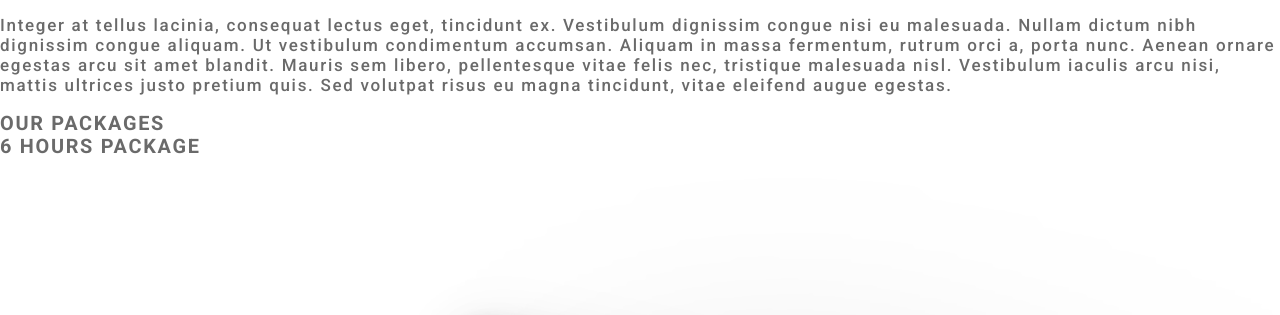
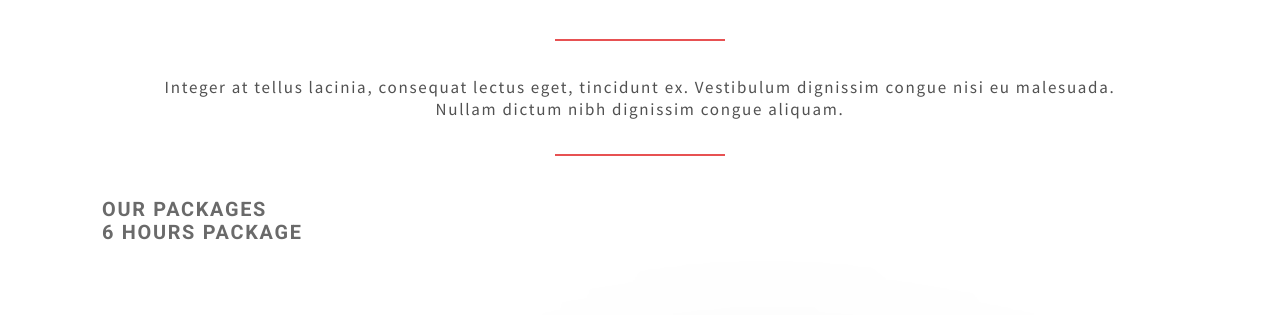
Before and after one commit to Dianac182/brochures-task-globuzzer, a plain HTML site: page index.html in a window 1280 px wide. Shown: the part 406-721 px from the top of the page. Drawn offline with Linux system fonts and the light colour scheme.

Commit message:
feat: style the description setion

```diff
--- a/index.html
+++ b/index.html
@@ -7,6 +7,7 @@
 		<title>Globuzzer</title>
 		<link href="https://fonts.googleapis.com/css?family=Roboto:400,500,700,900" rel="stylesheet">
 		<link rel="stylesheet" href="https://use.fontawesome.com/releases/v5.1.0/css/all.css" integrity="sha384-lKuwvrZot6UHsBSfcMvOkWwlCMgc0TaWr+30HWe3a4ltaBwTZhyTEggF5tJv8tbt" crossorigin="anonymous">
+		<link href="https://fonts.googleapis.com/css?family=Source+Sans+Pro" rel="stylesheet">
 		<link rel="stylesheet" type="text/css" href="style.css">
   </head>
 	<body>
@@ -47,7 +48,9 @@
 		<main>
 			<section class="content">
 				<section class="description">
-					<p>Integer at tellus lacinia, consequat lectus eget, tincidunt ex. Vestibulum dignissim congue nisi eu malesuada. Nullam dictum nibh dignissim congue aliquam. Ut vestibulum condimentum accumsan. Aliquam in massa fermentum, rutrum orci a, porta nunc. Aenean ornare egestas arcu sit amet blandit. Mauris sem libero, pellentesque vitae felis nec, tristique malesuada nisl. Vestibulum iaculis arcu nisi, mattis ultrices justo pretium quis. Sed volutpat risus eu magna tincidunt, vitae eleifend augue egestas.</p>
+					<hr>
+					<p>Integer at tellus lacinia, consequat lectus eget, tincidunt ex. Vestibulum dignissim congue nisi eu malesuada. Nullam dictum nibh dignissim congue aliquam.</p>
+					<hr>
 				</section>
 
 				<section class="packages">
--- a/style.css
+++ b/style.css
@@ -50,6 +50,15 @@ img {
   max-width: 100%;
 }
 
+hr {
+  display: block;
+  margin: 0 auto;
+  width: 10em;
+  height: 1px;
+  border: 0;
+  border-top: 2px solid #e75152;
+}
+
 
 /*
 *
@@ -98,7 +107,7 @@ Banner Section
 .banner {
   background: linear-gradient(to left, rgba(255,0,0,0), rgba(255,255,255,0.6)), url("images/header_photo.jpg") no-repeat top;
   background-size: cover;
-  background-position-y: 50%;
+  background-position-y: 65%;
   padding: 8em 0 3em 8em;
   position: relative;
 }
@@ -126,10 +135,39 @@ Banner Section
   border: 2px solid #e75152;
   color: #595858;
   font-weight: 700;
-  /* text-align: center;
-  text-align-last: center; */
   background: url("images/Vector_down_arrow_link.svg") no-repeat right;
   background-color: rgba(255,255,255,0.5);
   -webkit-appearance:none;
   -moz-appearance:none;
 }
+
+/*
+*
+Description Section
+*
+*/
+
+.content {
+  width: 100%;
+  padding: 0 6em;
+}
+
+.description {
+  width: 100%;
+  padding: 2.4em 0;
+}
+
+.description p {
+  max-width: 100%;
+  padding: 1em 3em;
+  font-family: Source Sans Pro;
+  color: #515151;
+  text-align: center;
+}
+
+
+/*
+*
+Packages Section
+*
+*/
```
